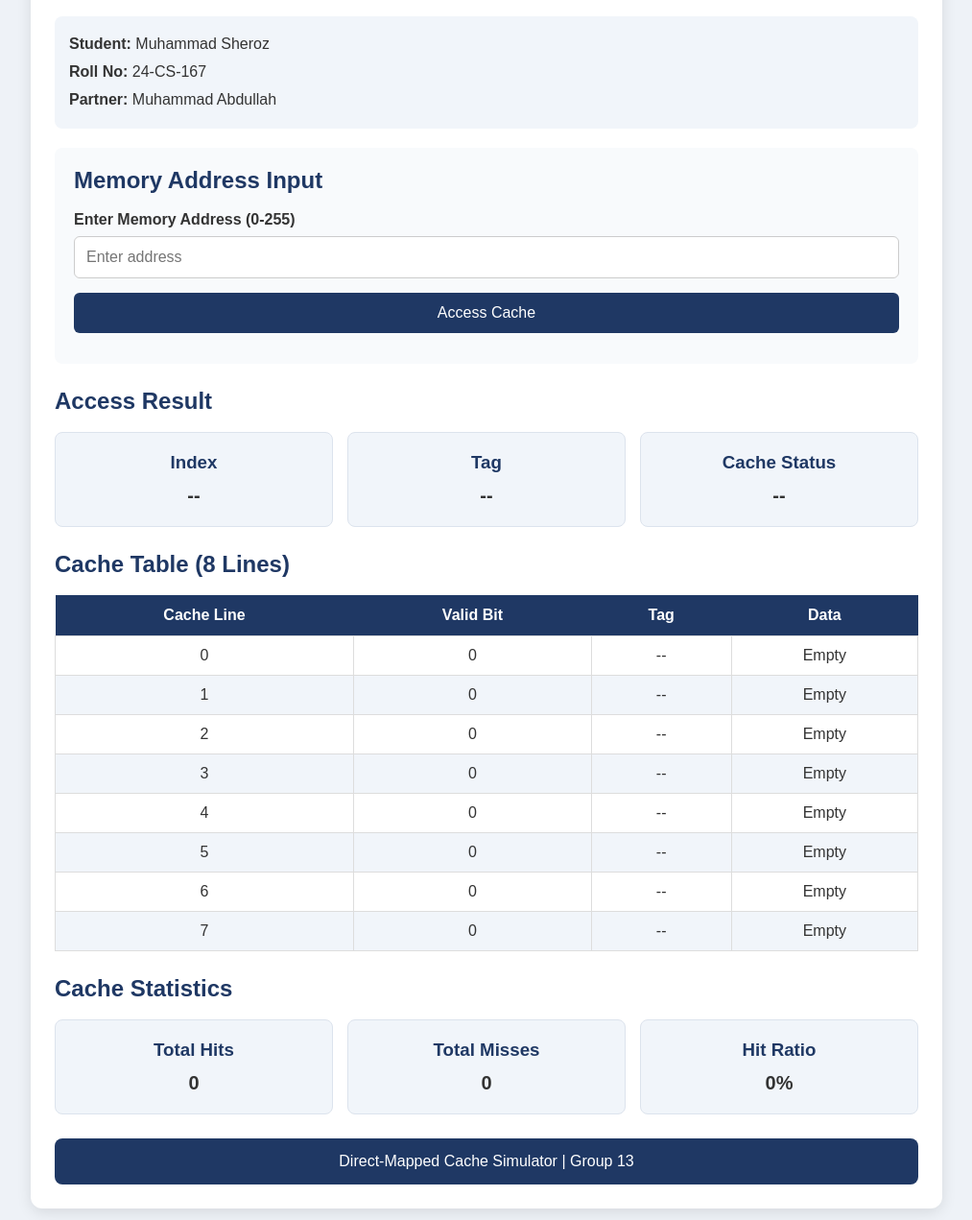
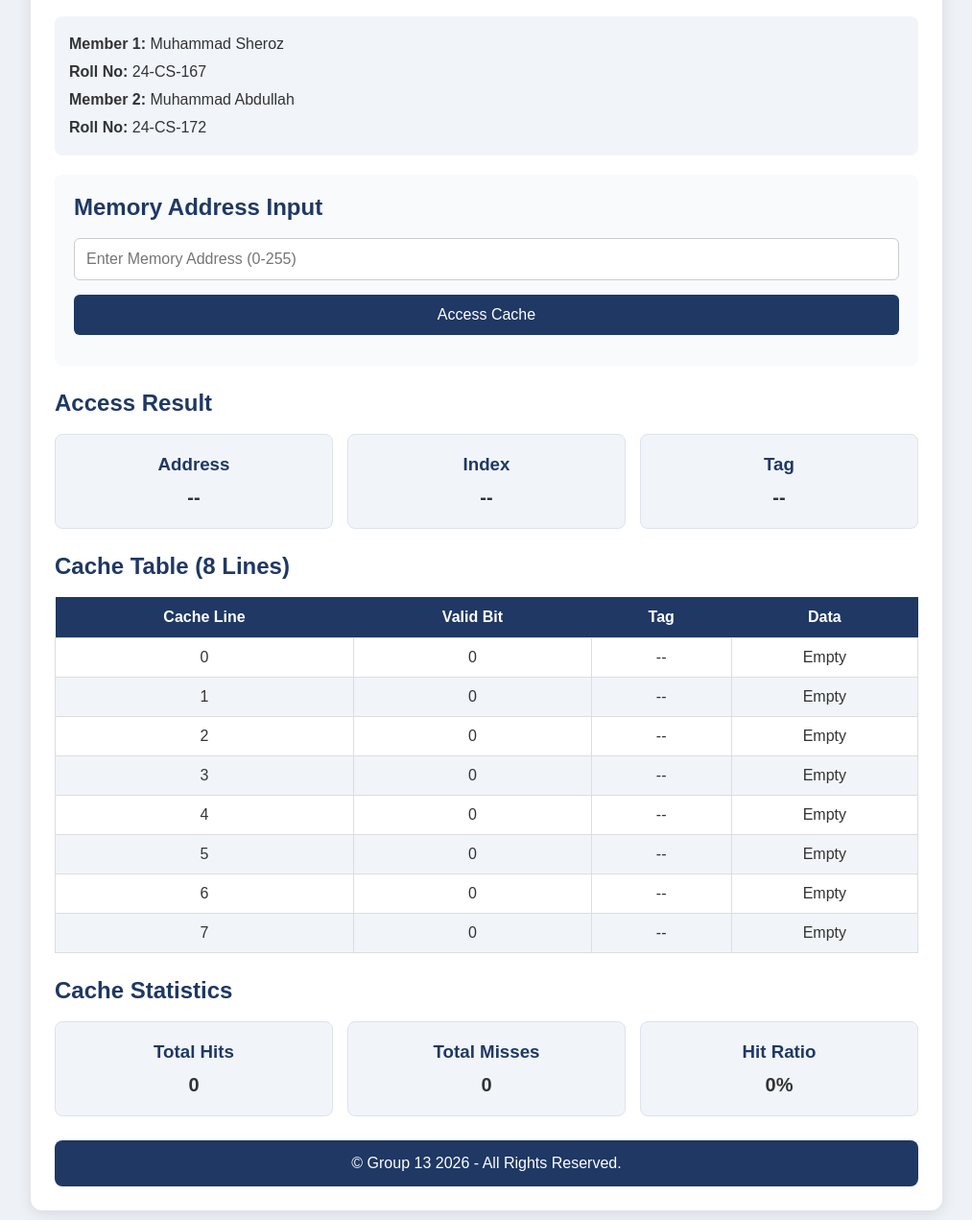
Before and after one commit to sheroz094/Direct-Mapped-Cache-Simulator, a plain HTML site: page index.html in a window 1280 px wide. Shown: the part 209-1480 px from the top of the page at 96% size, without its empty margins (133-1146 px from the left). Drawn offline with Linux system fonts and the light colour scheme.

Commit message:
Revise student details and input button action
Updated student information and modified button functionality.

```diff
--- a/index.html
+++ b/index.html
@@ -18,25 +18,24 @@
         </header>
 
         <section class="student-info">
-            <p><strong>Student:</strong> Muhammad Sheroz</p>
+            <p><strong>Member 1:</strong> Muhammad Sheroz</p>
             <p><strong>Roll No:</strong> 24-CS-167</p>
-            <p><strong>Partner:</strong> Muhammad Abdullah</p>
+            <p><strong>Member 2:</strong> Muhammad Abdullah</p>
+            <p><strong>Roll No:</strong> 24-CS-172</p>
         </section>
 
         <section class="input-section">
             <h2>Memory Address Input</h2>
-
-            <label for="address">Enter Memory Address (0-255)</label>
 
             <input
                 type="number"
                 id="address"
                 min="0"
                 max="255"
-                placeholder="Enter address"
+                placeholder="Enter Memory Address (0-255)"
             >
 
-            <button type="button" onclick="accessCache()">
+            <button type="button" onclick="calcAddress()">
                 Access Cache
             </button>
 
@@ -48,6 +47,11 @@
 
             <div class="result-grid">
                 <div class="result-card">
+                    <h3>Address</h3>
+                    <p id="result">--</p>
+                </div>
+
+                <div class="result-card">
                     <h3>Index</h3>
                     <p id="index">--</p>
                 </div>
@@ -57,10 +61,10 @@
                     <p id="tag">--</p>
                 </div>
 
-                <div class="result-card">
+                <!-- <div class="result-card">
                     <h3>Cache Status</h3>
                     <p id="status">--</p>
-                </div>
+                </div> -->
             </div>
         </section>
 
@@ -112,12 +116,12 @@
         </section>
 
         <footer>
-            <p>Direct-Mapped Cache Simulator | Group 13</p>
+            <p>&copy; Group 13 2026 - All Rights Reserved.</p>
         </footer>
 
     </div>
 
-    <script src="script.js"></script>
+    <script src="app.js"></script>
 
 </body>
 </html>
```
